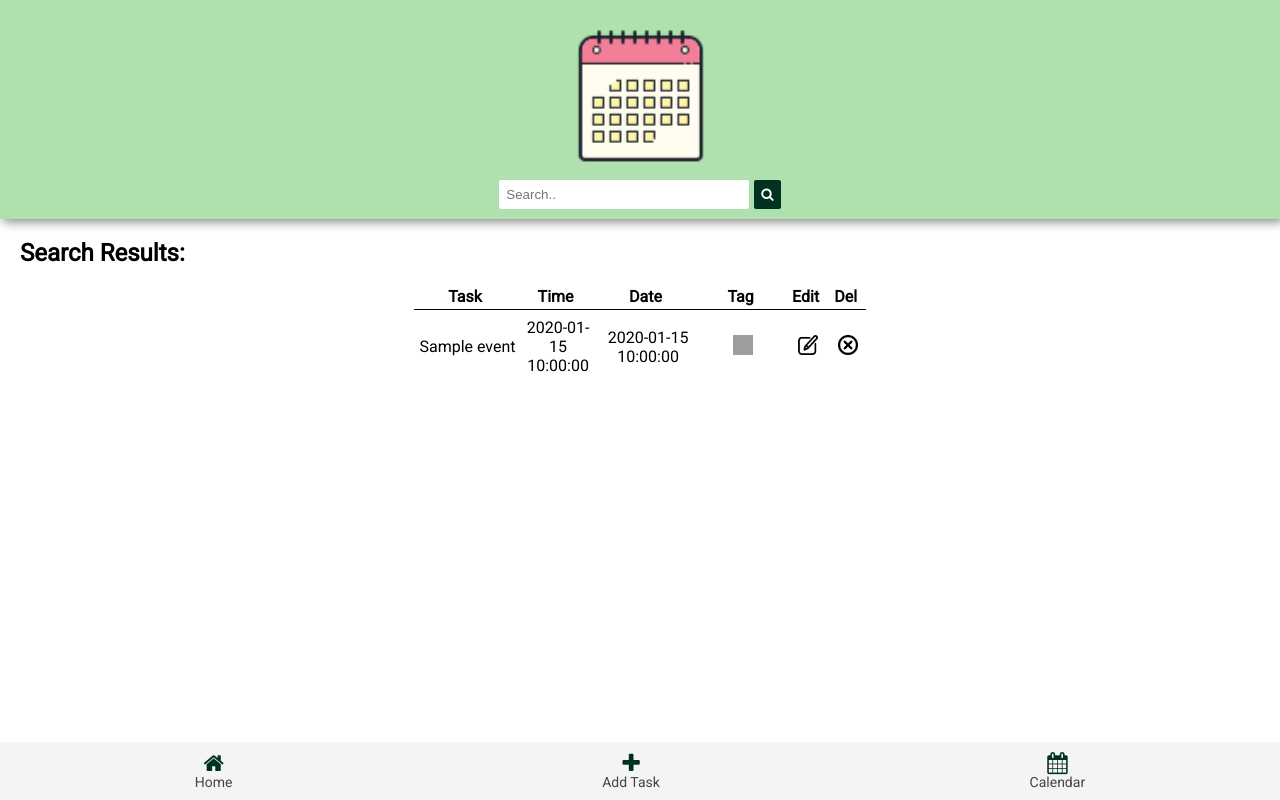
After one commit to software-students-fall2022/web-app-exercise-team-12-1, a Flask app: template templates/search.html in a window 1280 px wide. The commit adds this page. Run offline with Flask 2, Linux system fonts and the light colour scheme; the template is opened without the code that fills it: most values are stand-ins (such as "Sample title", 1, 10 or a date in 2020); grey boxes are pictures that could not be loaded.

Commit message:
search function working

```diff
--- a/app.py
+++ b/app.py
@@ -123,15 +123,17 @@ def delete_all():
 
 
 # search for the event
-@ app.route('/search', methods=['GET'])
+@ app.route('/search_record', methods=['POST', 'GET'])
 def query_records():
-    name = request.args.get('name')
+    name = request.form["name"]
     myquery = {"name": name}
     events = mycol.find(myquery, projection={"_id": 0})
-    if not events:
-        return jsonify({'error': 'event not found'})
+    if mycol.count_documents(myquery) == 0:
+        find = 0
+        return render_template("search.html", events=events, find=find)
     else:
-        return jsonify(events)
+        find = 1
+        return render_template("search.html", events=events, find=find)
 
 
 if __name__ == "__main__":
--- a/static/css/styles.css
+++ b/static/css/styles.css
@@ -92,6 +92,11 @@ form.search::after{
   box-shadow: 1px 1px 2px #ccc;
 }
 
+.grid .item:active {
+  transform: scale(0.98);
+
+}
+
 .grid .item h4{
   margin: 10px
 }
@@ -161,6 +166,10 @@ form.search::after{
 
 thead{
   border-bottom: 1px solid black;
+}
+
+th {
+  padding-bottom: 3px;
 }
 
 td {
--- a/templates/home.html
+++ b/templates/home.html
@@ -6,9 +6,11 @@
       <form
         class="search"
         action="{{ url_for('query_records') }}"
+        method="POST"
+        role="form"
         style="margin: auto; max-width: 300px"
       >
-        <input type="text" placeholder="Search.." />
+        <input type="text" name="name" placeholder="Search.." />
         <button type="submit"><i class="fa fa-search"></i></button>
       </form>
     </div>
--- /dev/null
+++ b/templates/search.html
@@ -0,0 +1,77 @@
+{% extends "base.html" %} {%block header %}
+<div class="content">
+  <header class="home-header">
+    <div class="container">
+      <img src="/static/icons/logo.png" alt="" class="logo" />
+      <form
+        class="search"
+        action="{{ url_for('query_records') }}"
+        method="POST"
+        role="form"
+        style="margin: auto; max-width: 300px"
+      >
+        <input type="text" name="name" placeholder="Search.." />
+        <button type="submit"><i class="fa fa-search"></i></button>
+      </form>
+    </div>
+  </header>
+</div>
+{% endblock %} {% block content %}
+<div class="content">
+  {% if (find == 0) %}
+  <h1>No results found</h1>
+  {% else %}
+  <table class="task-table">
+    <h2 id="upcoming-task">Search Results:</h2>
+    <thead>
+      <tr>
+        <th class="task-name">Task</th>
+        <th class="due-time">Time</th>
+        <th class="due-date">Date</th>
+        <th class="task-cat">Tag</th>
+        <th class="edit-btn">Edit</th>
+        <th class="del-btn">Del</th>
+      </tr>
+    </thead>
+    <tbody>
+      {% for event in events %}
+      <tr>
+        <td class="display-name">{{ event["name"] }}</td>
+        <td class="display-time">{{ event["time"] }}</td>
+        <td class="display-date">{{ event["date"] }}</td>
+        <td class="display-img">
+          <img
+            src="/static/icons/{{ event['tag'] }} tag.png"
+            alt="colorful dot to indicate the event tag"
+            height="20px"
+            width="20px"
+          />
+        </td>
+        <!-- Delete and Edit button -->
+        <td class="edit">
+          <a href="{{ url_for('update_record', event_name=event['name']) }}">
+            <input
+              class="edit-img"
+              type="image"
+              src="{{ url_for('static', filename='icons/edit button.png') }}"
+              name="edit_bun"
+            />
+          </a>
+        </td>
+        <td class="delete">
+          <a href="{{ url_for('delete_record', event_name=event['name']) }}">
+            <input
+              class="del-img"
+              type="image"
+              src="{{ url_for('static', filename='icons/delete button.png') }}"
+              name="delete-btn"
+            />
+          </a>
+        </td>
+      </tr>
+      {% endfor %}
+    </tbody>
+  </table>
+  {% endif %}
+</div>
+{% endblock %}
```
Also changed, not shown: templates/addEvent.html (+7 -1 lines).
